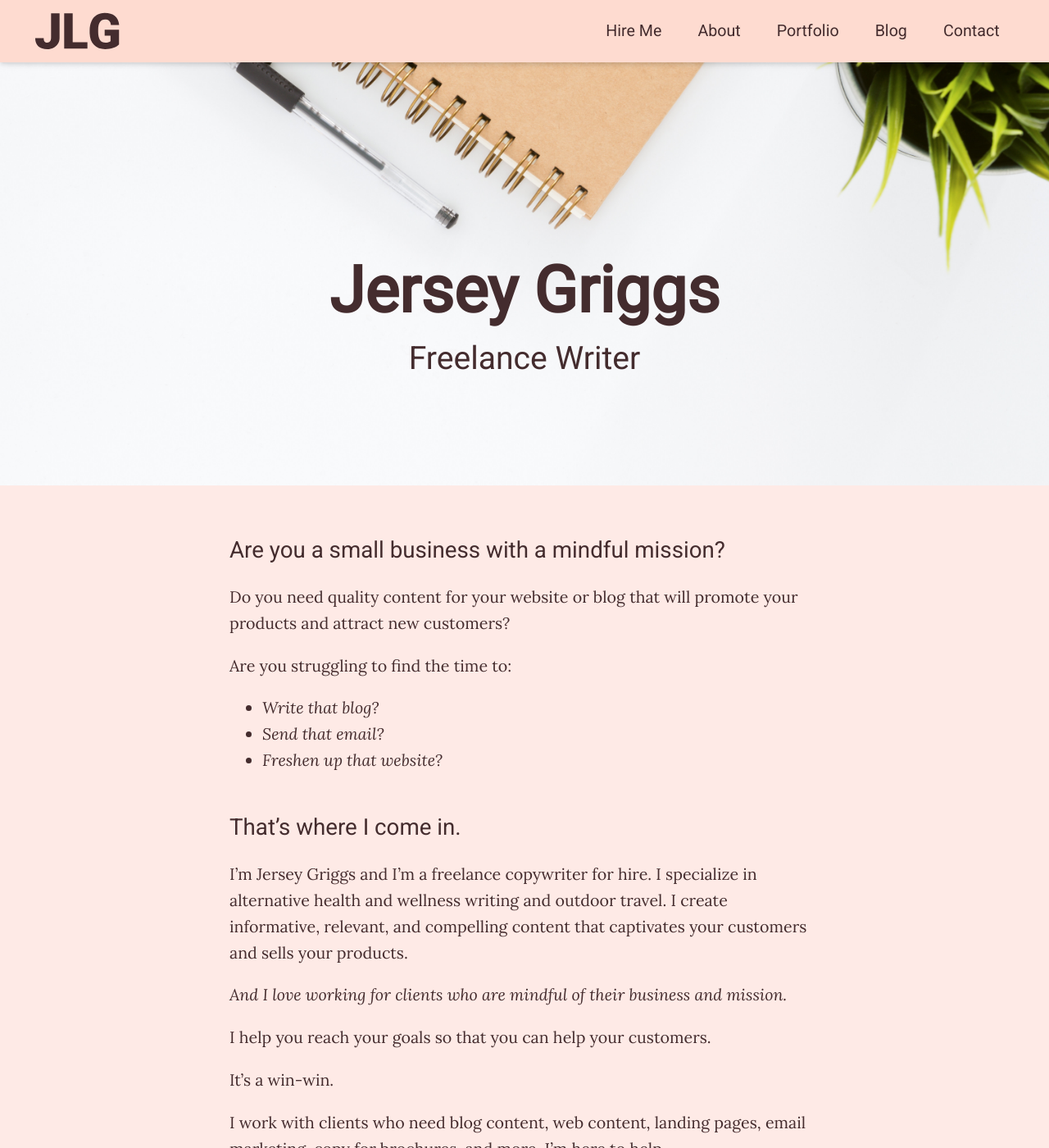
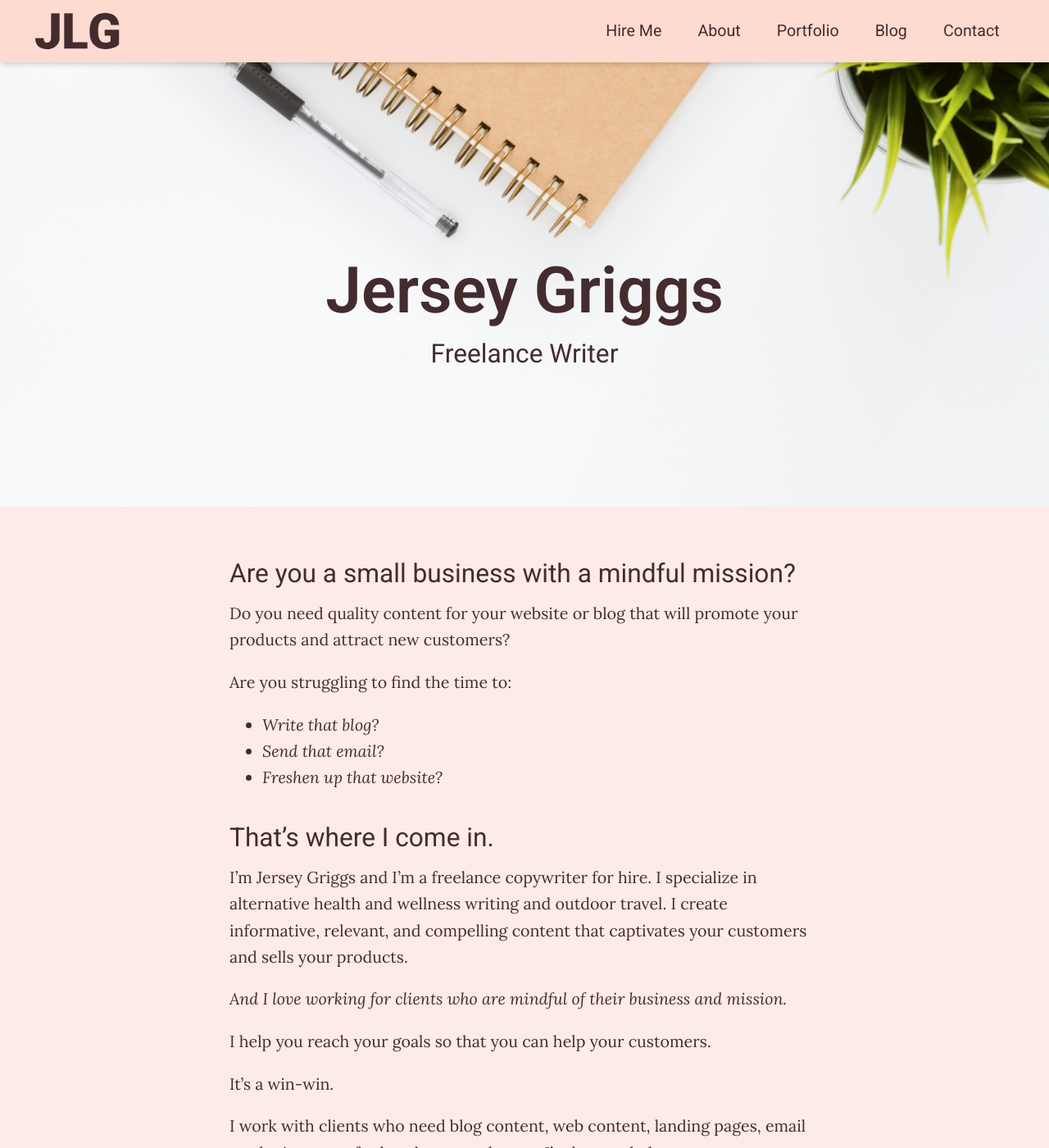
Before and after one commit to jersey-griggs/jersey.griggs.github.io, a Jekyll site: the page built from index.md, in a window 1280 px wide and 1400 px high. Shown: the whole window at 82% size. Built offline with Jekyll 4.4.1, drawn with Linux system fonts in a browser that asks for light colours.

Commit message:
new hero

```diff
--- a/_includes/head.html
+++ b/_includes/head.html
@@ -4,7 +4,7 @@
   <meta name="viewport" content="width=device-width, initial-scale=1">
   {%- seo -%}
   <link rel="stylesheet" href="{{ "/assets/main.css" | relative_url }}">
-  <link href="https://fonts.googleapis.com/css?family=Lora:400,400i,700|Roboto:400, 600," rel="stylesheet">
+  <link href="https://fonts.googleapis.com/css?family=Lora:400,400i,700|Roboto:400,600" rel="stylesheet">
   {%- feed_meta -%}
   {%- if jekyll.environment == 'production' and site.google_analytics -%}
     {%- include google-analytics.html -%}
--- a/_layouts/home.html
+++ b/_layouts/home.html
@@ -7,7 +7,7 @@ layout: default
     {%- if page.title -%}
     <h1>{{ page.title }}</h1>
      {%- endif -%}
-     <h3 class="sub-header">Freelance Writer</h3>
+     <h2 class="small align-center">Freelance Writer</h2>
   </div>
 </section>
 <section class="section">
--- a/_sass/minima/_base.scss
+++ b/_sass/minima/_base.scss
@@ -87,7 +87,7 @@ h2 {
     font-size: 7.05vw;
   }
   &.small {
-    font-size: 1.69rem;
+    font-size: 1.61rem;
     @media (max-width: 760px) {
       font-size: 4.97vw;
     }
--- a/_sass/minima/_layout.scss
+++ b/_sass/minima/_layout.scss
@@ -190,7 +190,9 @@
 }
 
 .home {
-
+  h2 {
+    font-size: 1.61rem;
+  }
   h2:first-of-type,
   h4:first-of-type {
     margin-top: 0;
--- a/about/index.html
+++ b/about/index.html
@@ -3,7 +3,7 @@ layout: page
 title: About
 ---
 <div class="text container">
-<h4>Are you running a small business by yourself? Do you have a long to-do list that keeps you up at night? Do you yearn for...<span><em>More Time?</em><em>&nbsp;More Energy?</em><em>&nbsp;More Help?</em></h4>
+<h2 class="small">Are you running a small business by yourself? Do you have a long to-do list that keeps you up at night? Do you yearn for...<span><em>More Time?</em><em>&nbsp;More Energy?</em><em>&nbsp;More Help?</em></h2>
 
 <h3>That’s where I come in.</h3>
 
--- a/index.md
+++ b/index.md
@@ -5,7 +5,7 @@ title: "Jersey Griggs"
 list_title: "Blog"
 layout: home
 ---
-#### Are you a small business with a mindful mission?
+## Are you a small business with a mindful mission?
 
 Do you need quality content for your website or blog that will promote your products and attract new customers?
 
@@ -15,7 +15,7 @@ Are you struggling to find the time to:
 - *Send that email?*
 - *Freshen up that website?*
 
-#### That’s where I come in.
+## That’s where I come in.
 
 I’m Jersey Griggs and I’m a freelance copywriter for hire. I specialize in alternative health and wellness writing and outdoor travel. I create informative, relevant, and compelling content that captivates your customers and sells your products.
 
```
